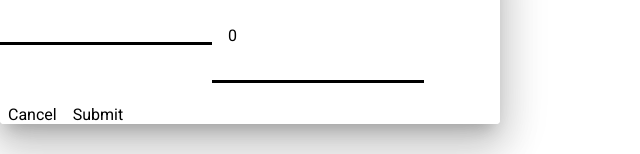
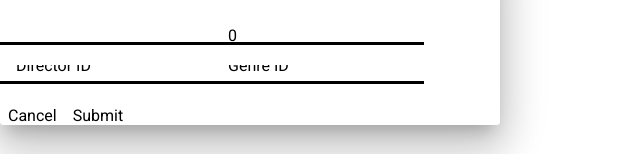
Before and after one commit to galeNight/H3projectxxxfronend, an Angular app in the folder xxxfrontend/: page /review in a window 1280 px wide. Both pictures are taken after a click on the button "add movie". Shown: the part 443-597 px from the top of the page, without its empty margins (0-640 px from the left). Built offline with nearby package versions, Linux system fonts and the light colour scheme; no server answers.

Commit message:
made it so that director adn genre is shown in movie seastion on my web page

```diff
--- a/xxxfrontend/src/app/app.component.html
+++ b/xxxfrontend/src/app/app.component.html
@@ -1,3 +1,4 @@
+<!-- xxxfrontend/src/app/app.component.html -->
 <nav>
   <button (click)="openDirectorDialog()">add director</button>
   <button (click)="openGenreDialog()">add genre</button>
@@ -32,7 +33,7 @@
     <h2>Movies</h2>
     <ul *ngIf="movies && movies.length > 0">
       <li *ngFor="let movie of movies">
-        {{ movie.id }} - {{ movie.title }} ({{ movie.durationMinutes }} mins)
+        {{ movie.id }} - {{ movie.title }} ({{ movie.durationMinutes }} mins - Directed by: {{movie.director?.name}} - Genre: {{movie.genre?.name}})
         <button (click)="deleteMovie(movie.id!)">delete</button>
         <button (click)="openEditMovieDialog(movie)">edit</button>
       </li>
--- a/xxxfrontend/src/app/app.component.ts
+++ b/xxxfrontend/src/app/app.component.ts
@@ -106,7 +106,7 @@ export class AppComponent implements OnInit {
     dialogConfig.autoFocus = true;
     dialogConfig.data = {
       dialogType: 'movie',  // Indicate this is for movie
-      movie: { ...movie }   // Pass the existing movie data
+      movie: { ...movie },   // Pass the existing movie data
     };
     const dialogRef = this.dialog.open(DialogComponent, dialogConfig);
     return new Promise<void>((resolve) => {
@@ -153,6 +153,11 @@ export class AppComponent implements OnInit {
   async getAllMovies(): Promise<void> {
     try {
       this.movies = await this.movieService.getallMovies().toPromise()||[];
+      this.movies.forEach(Movie => {
+        Movie.director = this.directors.find(d => d.id === Movie.directorId);
+        Movie.genre = this.genres.find(g => g.id === Movie.genreId);
+        Movie.review = this.reviews.filter(r => r.movieId === Movie.id);
+      });
     } catch (error) {
       console.error('Error fetching movies:', error);
     }
@@ -169,6 +174,7 @@ export class AppComponent implements OnInit {
       const newDirector = await firstValueFrom(this.directorService.createDirector(director));
       if (newDirector) {
         this.directors.push(newDirector);
+        await this.getAllDirectors();
       } else {
         console.error('Received undefined when trying to create a director.');
       }
@@ -181,6 +187,7 @@ export class AppComponent implements OnInit {
       const newMovie = await firstValueFrom(this.movieService.createMovie(movie));
       if (newMovie) {
         this.movies.push(newMovie as Movie);
+        await this.getAllMovies();
       } else {
         console.error('Received undefined when trying to create a movie.');
       }
@@ -193,6 +200,7 @@ export class AppComponent implements OnInit {
       const newGenre = await firstValueFrom(this.genreService.createGenre(genre));
       if (newGenre) {
         this.genres.push(newGenre);
+        await this.getAllGenres();
       } else {
         console.error('Received undefined when trying to create a genre.');
       }
--- a/xxxfrontend/src/app/dialog/dialog.component.html
+++ b/xxxfrontend/src/app/dialog/dialog.component.html
@@ -18,8 +18,14 @@
   <mat-form-field *ngIf="dialogType === 'movie'">
     <mat-label>Duration (minutes)</mat-label>
     <input matInput type="number" [(ngModel)]="movieDuration" placeholder="Enter duration" />
-    <input matInput type="number" [(ngModel)]="directorId" placeholder="Enter director id" />
-    <input matInput type="number" [(ngModel)]="genreId" placeholder="Enter genre id" />
+  </mat-form-field>
+  <mat-form-field *ngIf="dialogType === 'movie'">
+    <mat-label>Director ID</mat-label>
+    <input matInput type="number" [(ngModel)]="directorId" placeholder="Enter director ID" />
+  </mat-form-field>
+  <mat-form-field *ngIf="dialogType === 'movie'">
+    <mat-label>Genre ID</mat-label>
+    <input matInput type="number" [(ngModel)]="genreId" placeholder="Enter genre ID" />
   </mat-form-field>
   <mat-form-field *ngIf="dialogType === 'review'">
     <mat-label>Rating</mat-label>
--- a/xxxfrontend/src/app/dialog/dialog.component.ts
+++ b/xxxfrontend/src/app/dialog/dialog.component.ts
@@ -5,7 +5,10 @@ import { MatFormFieldModule } from '@angular/material/form-field';
 import { CommonModule } from '@angular/common';
 import { FormsModule } from '@angular/forms';
 import { MatButtonModule } from '@angular/material/button';
+import { MatSelectModule } from '@angular/material/select';
+import { MatOptionModule } from '@angular/material/core';
 import { Director } from '../models/directors';
+import { Review } from '../models/review';
 
 @Component({
   selector: 'app-director-dialog',
@@ -16,6 +19,8 @@ import { Director } from '../models/directors';
     CommonModule,
     FormsModule,
     MatButtonModule,
+    MatSelectModule,
+    MatOptionModule,
   ],
   templateUrl: './dialog.component.html',
   styleUrl: './dialog.component.css'
@@ -30,8 +35,8 @@ export class DialogComponent {
   reviewRating: number = 0;
   directorId: number[] = [];
   genreId: number[] = [];
-  reviewId: number[] = [];
   movieId?: number;
+  reviews: Review[] = [];
   constructor(
     public dialogRef: MatDialogRef<DialogComponent>,
     @Inject(MAT_DIALOG_DATA) public data: any
@@ -44,7 +49,6 @@ export class DialogComponent {
         this.movieDuration = data.movie.durationMinutes;
         this.directorId = data.movie.directorIds || [];
         this.genreId = data.movie.genreIds || [];
-        this.reviewId = data.movie.reviewIds || [];
       }
     }
   }
@@ -63,11 +67,11 @@ export class DialogComponent {
         durationMinutes: this.movieDuration,
         directorId: this.directorId,
         genreId: this.genreId,
-        reviewRating: this.reviewRating,
+        reviews: this.reviews,
       });
     } else if (this.dialogType === 'review') {
       this.dialogRef.close({ rating: this.reviewRating, comment: this.reviewComment });
     }
+
   }
-
 }
--- a/xxxfrontend/src/app/models/review.ts
+++ b/xxxfrontend/src/app/models/review.ts
@@ -2,4 +2,5 @@ export class Review {
     id?: number;
     rating: number=0;
     comment: string="";
+    movieId?: number=0;
 }
--- a/xxxfrontend/src/app/service/review.service.ts
+++ b/xxxfrontend/src/app/service/review.service.ts
@@ -18,7 +18,7 @@ export class ReviewService {
     return this.http.get('https://localhost:7234/api/Review/'+id);
 
   }
-  createReview(review:any){
+  createReview(review: any){
     return this.http.post('https://localhost:7234/api/Review',review);
   }
   deleteReview(id:number){
```
Also changed, not shown: xxxfrontend/src/app/models/movies.ts (+9 -0 lines).
